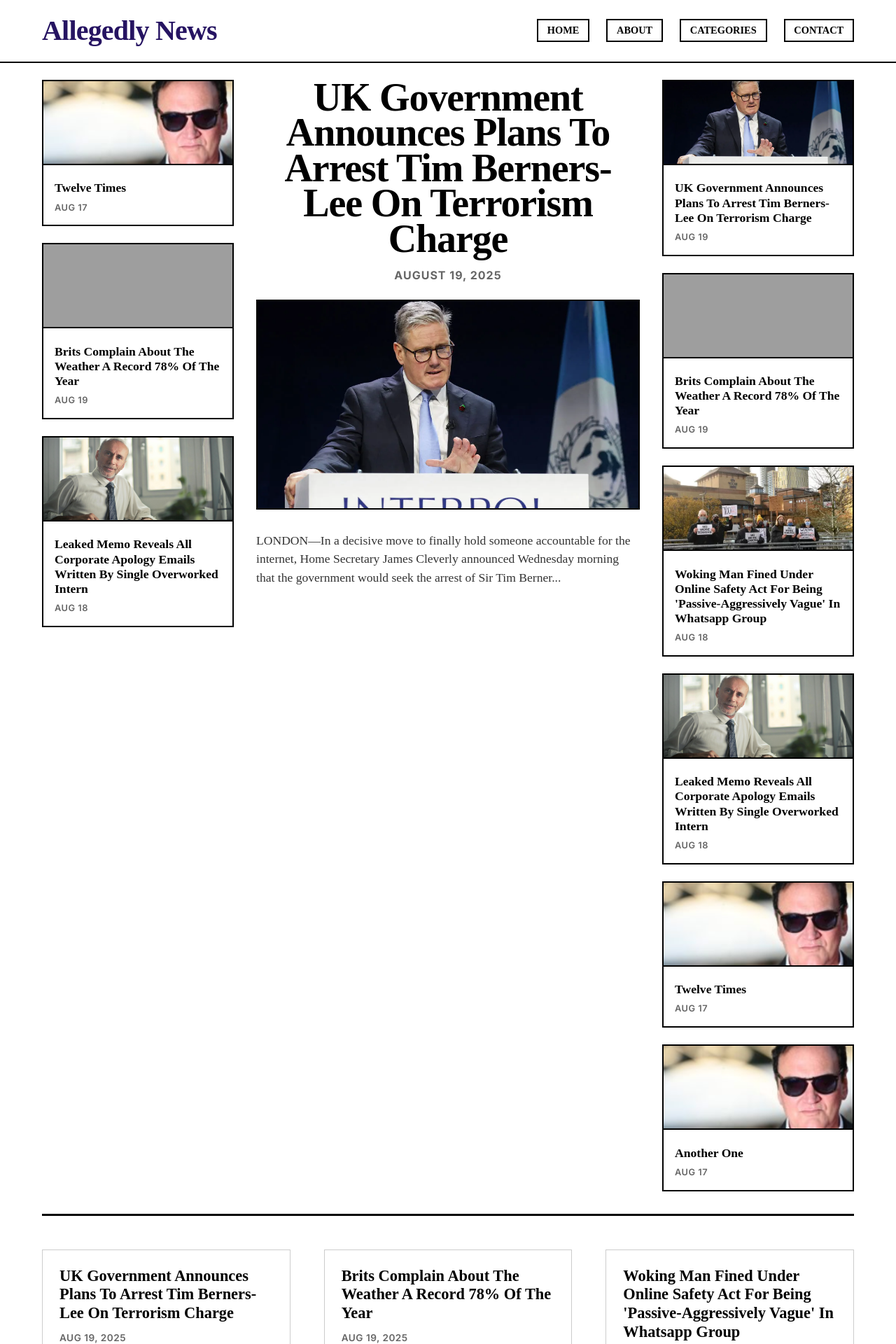
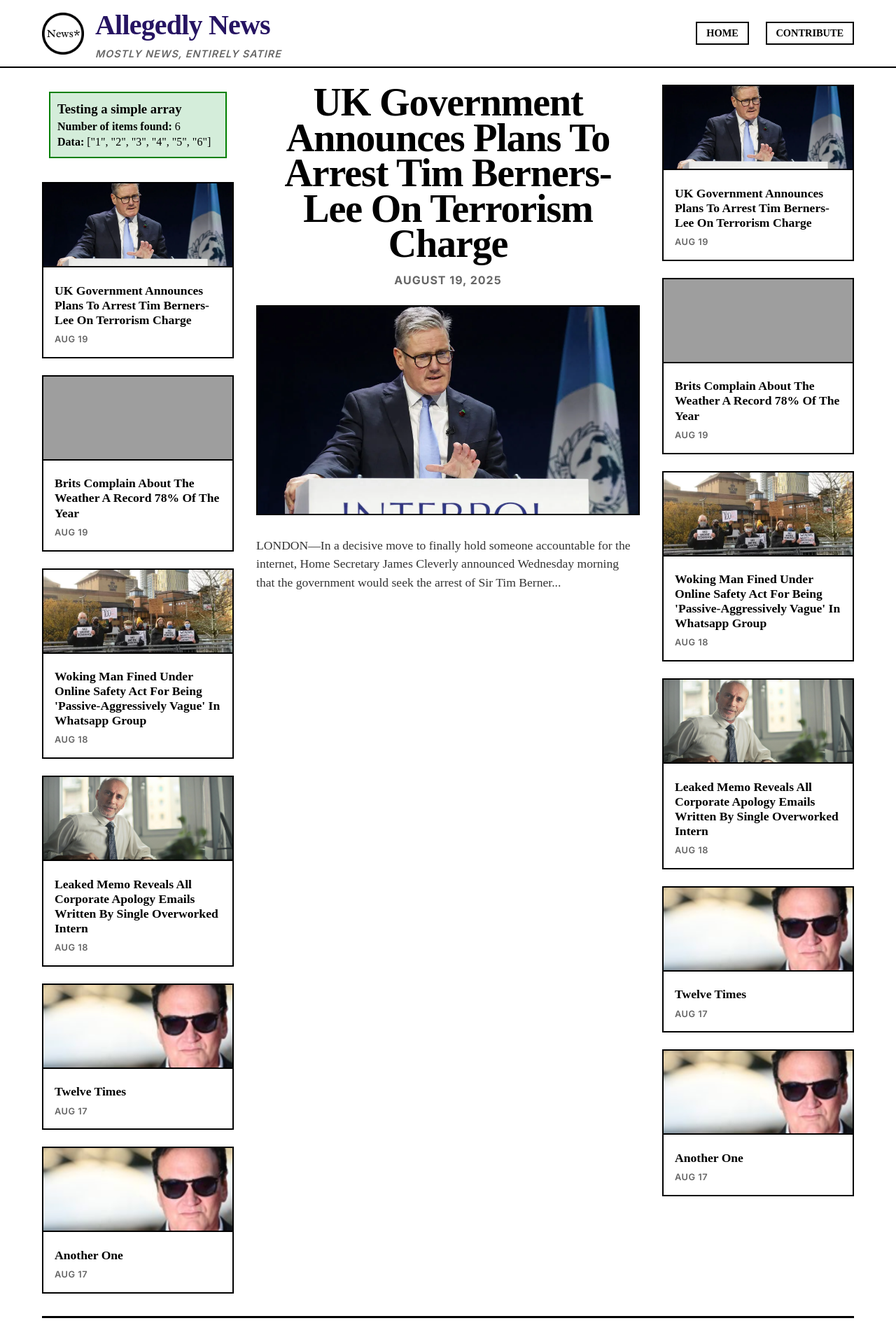
Before and after one commit to Lem0naise/allegedly.news, a Jekyll site: the page built from index.markdown, in a window 1280 px wide. Shown: the top 1920 px of the page at 70% size. Built offline with Jekyll 4.4.1, drawn with Linux system fonts in a browser that asks for light colours; some web fonts are replaced; grey boxes are pictures that could not be loaded.

Commit message:
Refactor layout and styles for 404, About, and Post pages; enhance header with site icon and tagline; add new icon assets

```diff
--- a/_includes/header.html
+++ b/_includes/header.html
@@ -1,12 +1,18 @@
 <header class="site-header">
 	<div class="container">
-		<a href="/" class="site-title">{{ site.title }}</a>
+		<div class="header-content">
+			<div class="title-with-icon">
+				<img src="{{ "/assets/icons/allegedlyicontrans.png" | relative_url }}" alt="Allegedly News Icon" class="site-icon">
+				<div class="title-text">
+					<a href="/" class="site-title">{{ site.title }}</a>
+					<p class="site-tagline">Mostly news, entirely satire</p>
+				</div>
+			</div>
+		</div>
 		<nav class="site-nav">
 			<ul>
 				<li><a href="/">Home</a></li>
-				<li><a href="/about/">About</a></li>
-				<li><a href="/categories/">Categories</a></li>
-				<li><a href="/contact/">Contact</a></li>
+				<li><a href="/contribue/">contribute</a></li>
 			</ul>
 		</nav>
 	</div>
--- a/_layouts/home.html
+++ b/_layouts/home.html
@@ -14,14 +14,16 @@
 
 			<!-- Left Side Cards -->
 			<aside class="side-cards left-cards">
-				{% assign left_posts = site.posts | offset: 1 | sample: 3 %}
+				{% assign left_posts = site.posts | offset: 1 | limit : 3 %}
 
-				<div style="display:none; background-color: #ffcccb; border: 2px solid red; padding: 10px; margin: 10px; max-width: 10px;">
-        <h3>Debugging 'left_posts'</h3>
-        <p><strong>Number of posts found:</strong> {{ left_posts | size }}</p>
-        <p><strong>Data inside variable:</strong></p>
-        <pre><code>{{ left_posts | inspect }}</code></pre>
-    </div>
+
+	<div style="background-color: #d4edda; border: 2px solid green; padding: 10px; margin: 10px;">
+    <h3>Testing a simple array</h3>
+    {% assign numbers = "1,2,3,4,5,6" | split: "," %}
+    {% assign limited_numbers = numbers | limit: 3 %}
+    <p><strong>Number of items found:</strong> {{ limited_numbers | size }}</p>
+    <p><strong>Data:</strong> {{ limited_numbers | inspect }}</p>
+</div>
 
 
 				{% for post in left_posts %}
--- a/_layouts/post.html
+++ b/_layouts/post.html
@@ -12,7 +12,7 @@
 		<div class="post-layout">
 			<article class="post">
 				<h1>{{ page.title }}</h1>
-				<p class="post-meta">Published {{ page.date | date: "%B %d, %Y" }} - {{page.author}}</p>
+				<p class="post-meta">{{ page.date | date: "%B %d, %Y" }} {% if page.author %}- {{page.author}}{% endif %}</p>
 				{% if page.image %}
 					<img src="{{ page.image }}" alt="{{ page.title }}" class="post-image">
 				{% endif %}
--- a/about.markdown
+++ b/about.markdown
@@ -1,5 +1,5 @@
 ---
-layout: page
+layout: post
 title: About
 permalink: /about/
 ---
--- a/assets/css/main.scss
+++ b/assets/css/main.scss
@@ -53,7 +53,30 @@
     display: flex;
     justify-content: space-between;
     align-items: center;
-    padding: 1rem 20px;
+    padding: 0.5rem 20px;
+  }
+
+  .header-content {
+    display: flex;
+    flex-direction: column;
+    align-items: flex-start;
+  }
+
+  .title-with-icon {
+    display: flex;
+    align-items: center;
+    gap: 1rem;
+  }
+
+  .site-icon {
+    width: 60px;
+    height: 60px;
+    object-fit: contain;
+  }
+
+  .title-text {
+    display: flex;
+    flex-direction: column;
   }
 }
 
@@ -69,6 +92,17 @@
   &:hover {
     color: var(--primary-color);
   }
+}
+
+.site-tagline {
+  font-family: var(--font-meta);
+  font-size: 0.9rem;
+  font-weight: 600;
+  color: var(--text-muted);
+  text-transform: uppercase;
+  letter-spacing: 1px;
+  margin-top: 0.2rem;
+  font-style: italic;
 }
 
 .site-nav {
@@ -617,8 +651,28 @@
     gap: 1rem;
   }
 
+  .header-content {
+    text-align: center;
+    align-items: center !important;
+  }
+
+  .title-with-icon {
+
+    gap: 0.5rem;
+  }
+
+  .site-icon {
+    display: none;
+    width: 50px;
+    height: 50px;
+  }
+
   .site-title {
     font-size: 2rem;
+  }
+
+  .site-tagline {
+    font-size: 0.8rem;
   }
 
   .site-nav ul {
```
Also changed, not shown: 404.html (+1 -14 lines), assets/icons/allegedlyicon.png (added), assets/icons/allegedlyicontrans.png (added).
